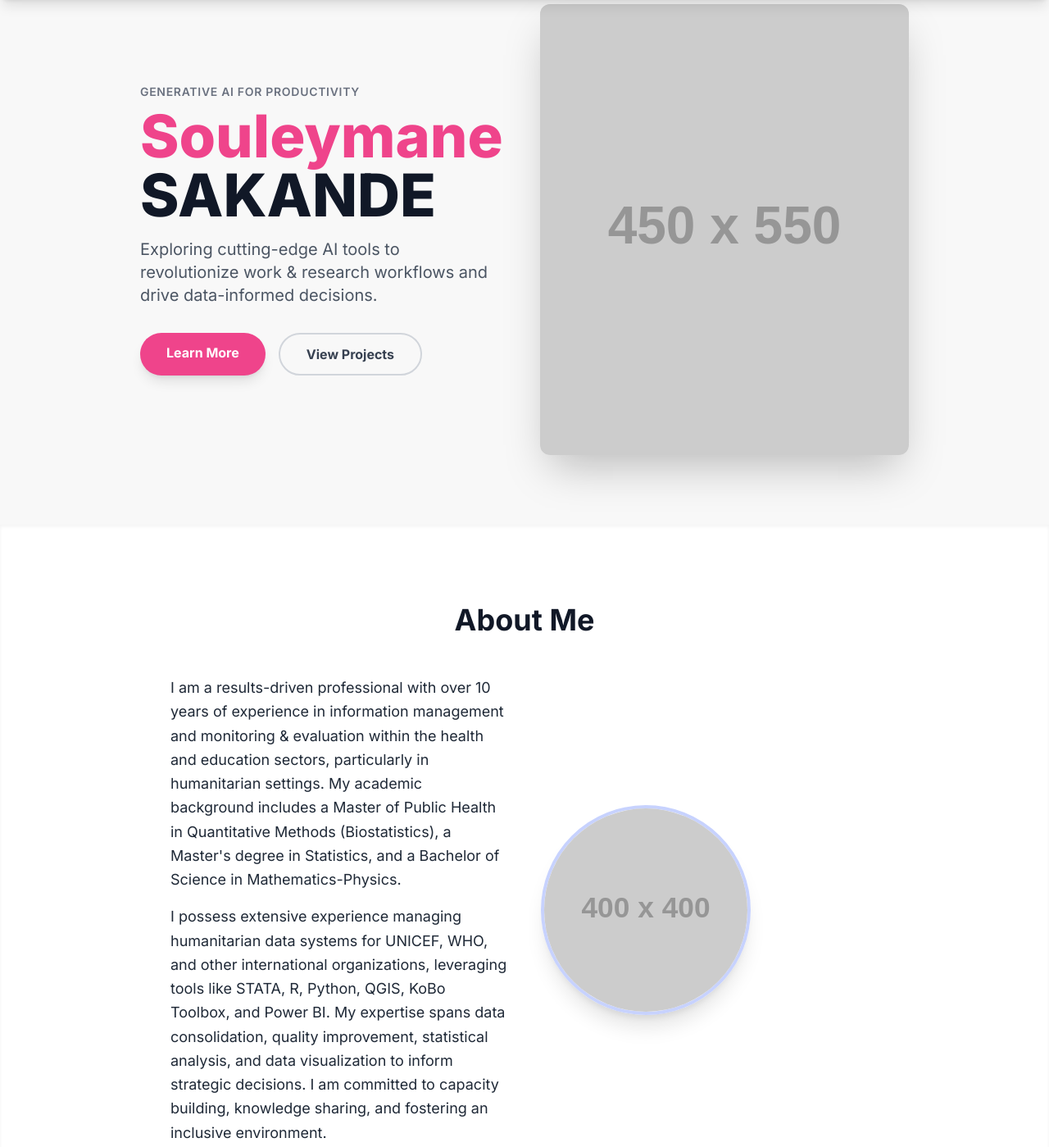
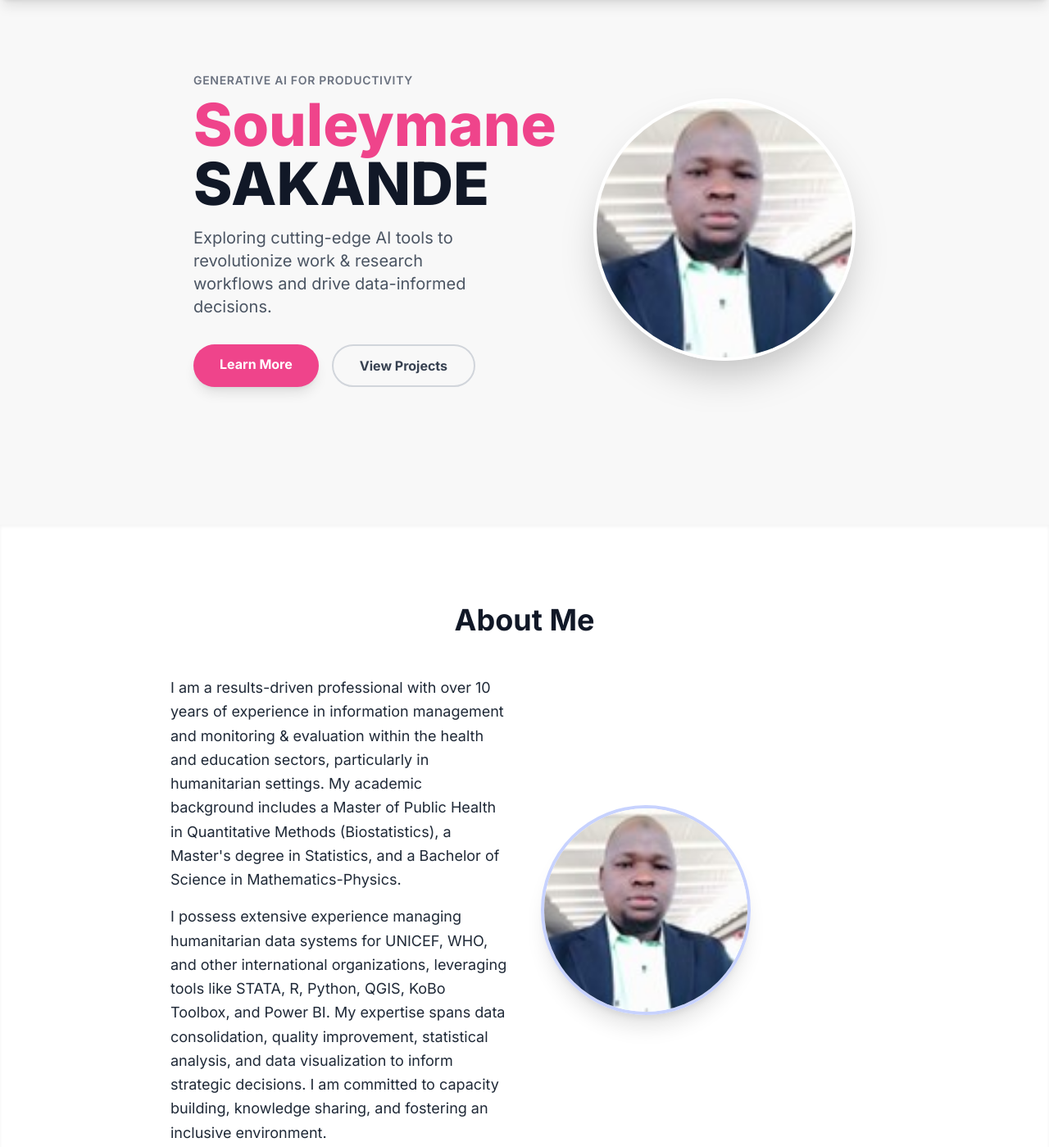
Before and after one commit to ssakande/graph-ai-portfolio, a plain HTML site: page index.html in a window 1280 px wide. Shown: the part 80-1479 px from the top of the page at 82% size. Drawn offline with nearby package versions, Linux system fonts and the light colour scheme; placeholder pictures from the web are drawn by us.

Commit message:
Update index.html

```diff
--- a/index.html
+++ b/index.html
@@ -116,7 +116,7 @@
             </div>
             <!-- Right content (Image) -->
             <div class="w-full md:w-1/2 flex justify-center md:justify-end">
-                <img src="https://placehold.co/450x550/e0e0e0/ffffff?text=Your+Professional+Photo" alt="Souleymane SAKANDE" class="rounded-xl shadow-2xl object-cover max-h-[550px] w-full md:w-auto">
+                <img src="https://github.com/ssakande/graph-ai-portfolio/blob/main/SS_Photo.jpg?raw=true" alt="Souleymane SAKANDE" class="rounded-full shadow-2xl object-cover w-64 h-64 md:w-80 md:h-80 border-4 border-white">
             </div>
         </div>
     </section>
@@ -127,7 +127,7 @@
             <h2 class="text-4xl font-bold text-center text-gray-900 mb-12">About Me</h2>
             <div class="grid grid-cols-1 md:grid-cols-2 gap-10 items-center">
                 <div class="md:order-2">
-                    <img src="https://placehold.co/400x400/9988ff/ffffff?text=Souleymane+SAKANDE" alt="Souleymane SAKANDE" class="rounded-full shadow-xl mx-auto md:mx-0 w-48 h-48 md:w-64 md:h-64 object-cover border-4 border-indigo-200">
+                    <img src="https://github.com/ssakande/graph-ai-portfolio/blob/main/SS_Photo.jpg?raw=true" alt="Souleymane SAKANDE" class="rounded-full shadow-xl mx-auto md:mx-0 w-48 h-48 md:w-64 md:h-64 object-cover border-4 border-indigo-200">
                 </div>
                 <div class="md:order-1 text-center md:text-left">
                     <p class="text-lg leading-relaxed mb-4">
@@ -278,7 +278,7 @@
                 <!-- Week 7 -->
                 <div class="bg-gray-50 rounded-lg shadow-md hover:shadow-xl transition-shadow duration-300 overflow-hidden border border-gray-200">
                     <div class="p-6">
-                        <h3 class="text-2xl font-semibold text-gray-800 mb-3">Week 7: Capstone Project & Showcase</h3>
+                        <h3 class="2xl font-semibold text-gray-800 mb-3">Week 7: Capstone Project & Showcase</h3>
                         <p class="text-gray-700 mb-4">Finalizing and presenting a comprehensive AI solution or tool.</p>
                         <a href="#" class="inline-block accent-bg text-white font-medium py-2 px-5 rounded-full hover:bg-pink-600 transition-colors opacity-75 cursor-not-allowed">View Submission (Coming Soon)</a>
                     </div>
```
